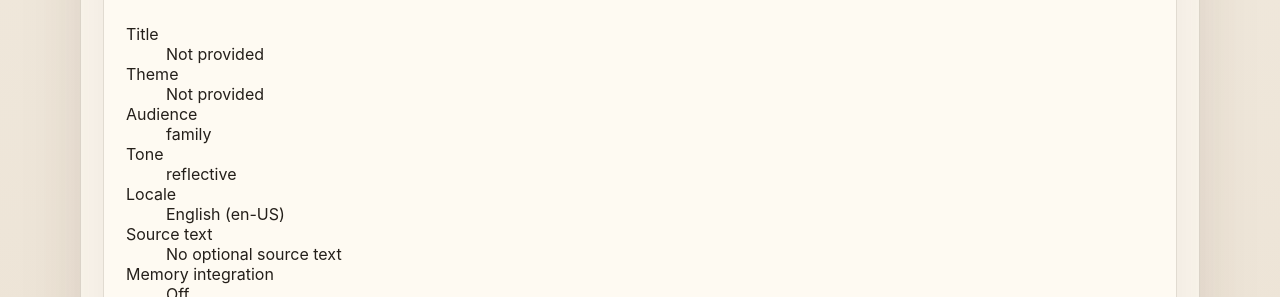
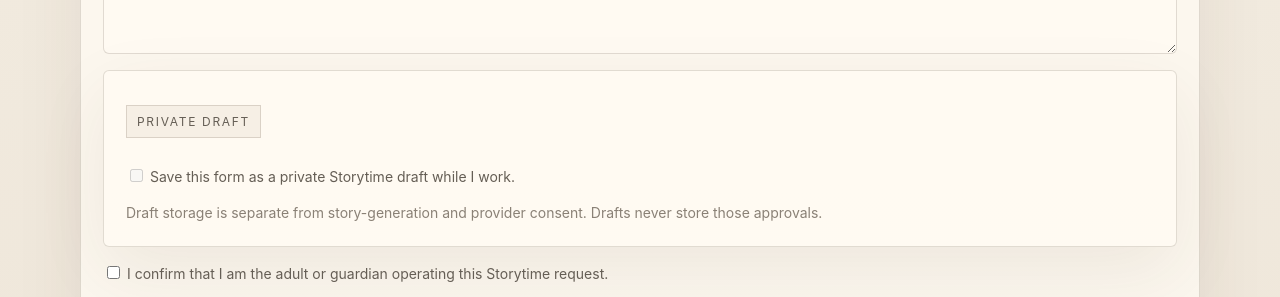
Before and after one commit to LifeLoggerAI/urai-storytime, a Next.js app: page /storytime in a window 1280 px wide. Shown: the part 2383-2680 px from the top of the page. Built offline with nearby package versions, Linux system fonts and the light colour scheme; no server answers.

Commit message:
Drafts: add consent UI resume library and cleanup controls

```diff
--- a/src/components/storytime/StorytimeHome.tsx
+++ b/src/components/storytime/StorytimeHome.tsx
@@ -239,6 +239,25 @@ export function StorytimeHome() {
   ]);
   const requestReviewed = reviewedFingerprint === requestReviewFingerprint;
 
+  async function handleDeleteDraft() {
+    if (!draftId) return;
+    setDraftStatus("Deleting private draft…");
+    try {
+      const deleteDraft = httpsCallable<Record<string, unknown>, { deleted?: boolean }>(
+        getFirebaseFunctions(),
+        "deleteStoryDraft"
+      );
+      await deleteDraft({ draftId });
+      setDraftId(null);
+      setDraftRevision(0);
+      setLastSavedDraftFingerprint(null);
+      setDraftStorageConsent(false);
+      setDraftStatus("Private draft deleted.");
+    } catch {
+      setDraftStatus("Private draft could not be deleted. No generation/provider request was made.");
+    }
+  }
+
   const validationError = useMemo(() => {
     if (!title.trim()) return "Add a title to continue.";
     if (!theme.trim()) return "Add a theme to continue.";
@@ -308,6 +327,17 @@ export function StorytimeHome() {
       });
 
       if (!result.data.sessionId) throw new Error("Story creation did not complete.");
+      if (draftId) {
+        try {
+          const deleteDraft = httpsCallable<Record<string, unknown>, { deleted?: boolean }>(
+            getFirebaseFunctions(),
+            "deleteStoryDraft"
+          );
+          await deleteDraft({ draftId });
+        } catch {
+          // Story generation succeeded. A stale private draft can still be deleted later by the owner.
+        }
+      }
       window.location.assign(`/storytime/${encodeURIComponent(result.data.sessionId)}`);
     } catch (error) {
       setSubmitError(errorMessage(error));
@@ -343,6 +373,7 @@ export function StorytimeHome() {
         <section className="storytime-grid compact" aria-label="Account and story library">
           <AuthPanel />
           <SessionLibrary />
+          <DraftLibrary />
         </section>
 
         <form className="storytime-card storytime-form" onSubmit={handleCreateStory} aria-describedby={!cloudReady ? "storytime-unavailable" : undefined}>
@@ -385,6 +416,37 @@ export function StorytimeHome() {
             Memory or source text <span className="storytime-helper">Optional</span>
             <textarea className="storytime-input" rows={6} value={sourceText} maxLength={MAX_SOURCE_CHARS} onChange={(event) => setSourceText(event.target.value)} placeholder="Add the part of the memory you want the story to hold onto." />
           </label>
+
+          <section className="storytime-card storytime-stack" aria-label="Private draft storage">
+            <p className="storytime-pill">Private draft</p>
+            <label className="storytime-field">
+              <span>
+                <input
+                  type="checkbox"
+                  checked={draftStorageConsent}
+                  onChange={(event) => {
+                    setDraftStorageConsent(event.target.checked);
+                    setDraftStatus(event.target.checked
+                      ? "Private draft autosave enabled. This does not authorize generation or provider processing."
+                      : "Private draft autosave stopped. Any existing saved draft remains until you delete it.");
+                  }}
+                  disabled={!cloudReady}
+                />{" "}
+                Save this form as a private Storytime draft while I work.
+              </span>
+            </label>
+            <p className="storytime-helper">
+              Draft storage is separate from story-generation and provider consent. Drafts never store those approvals.
+            </p>
+            {draftStatus ? <p role="status">{draftStatus}</p> : null}
+            {draftId ? (
+              <div className="storytime-actions">
+                <button className="storytime-button secondary" type="button" onClick={handleDeleteDraft} disabled={draftSaving}>
+                  Delete saved draft
+                </button>
+              </div>
+            ) : null}
+          </section>
 
           <label className="storytime-field">
             <span>
@@ -450,8 +512,8 @@ export function StorytimeHome() {
           {cloudReady && validationError ? <p className="storytime-helper">{validationError}</p> : null}
 
           <div className="storytime-actions">
-            <button className="storytime-button" type="submit" disabled={!cloudReady || Boolean(validationError) || isSubmitting}>
-              {isSubmitting ? "Creating story…" : "Create story"}
+            <button className="storytime-button" type="submit" disabled={!cloudReady || Boolean(validationError) || isSubmitting || draftSaving}>
+              {isSubmitting ? "Creating story…" : draftSaving ? "Saving draft…" : "Create story"}
             </button>
           </div>
           <p className="storytime-helper">
```
